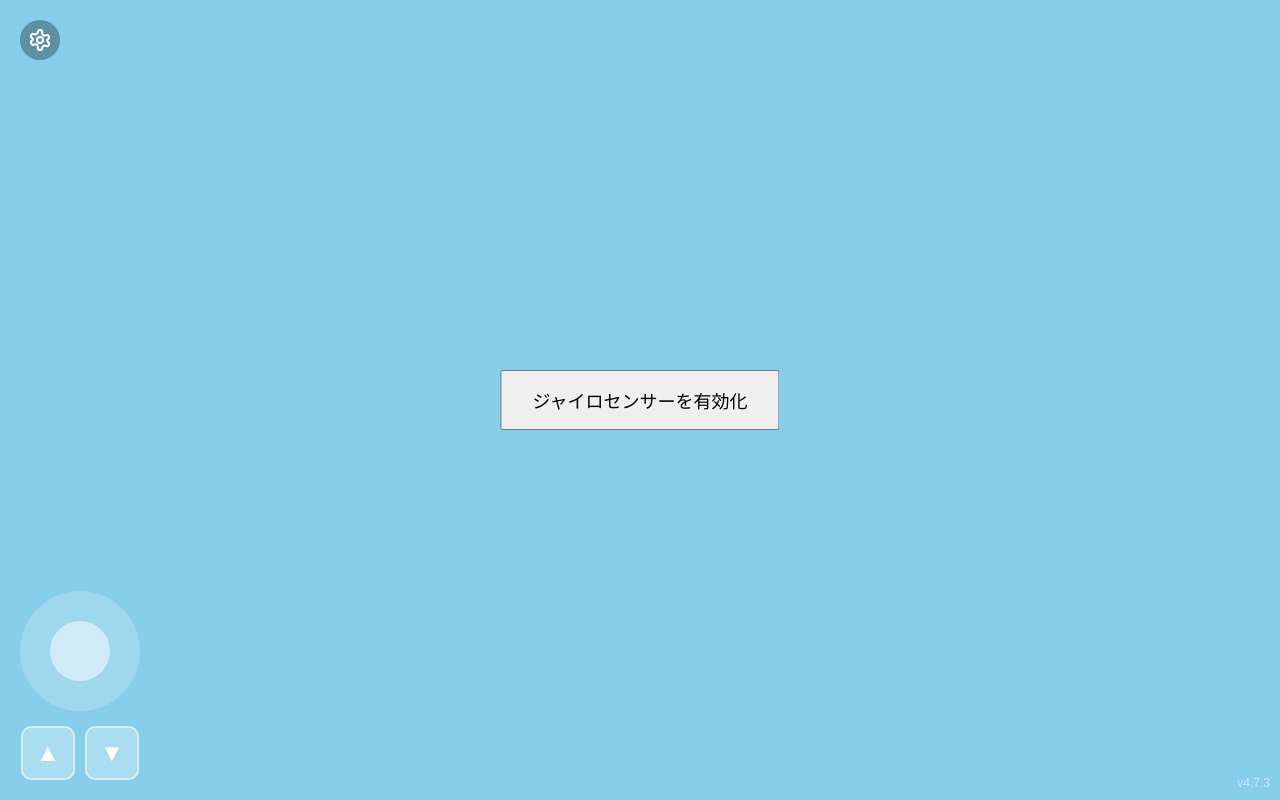
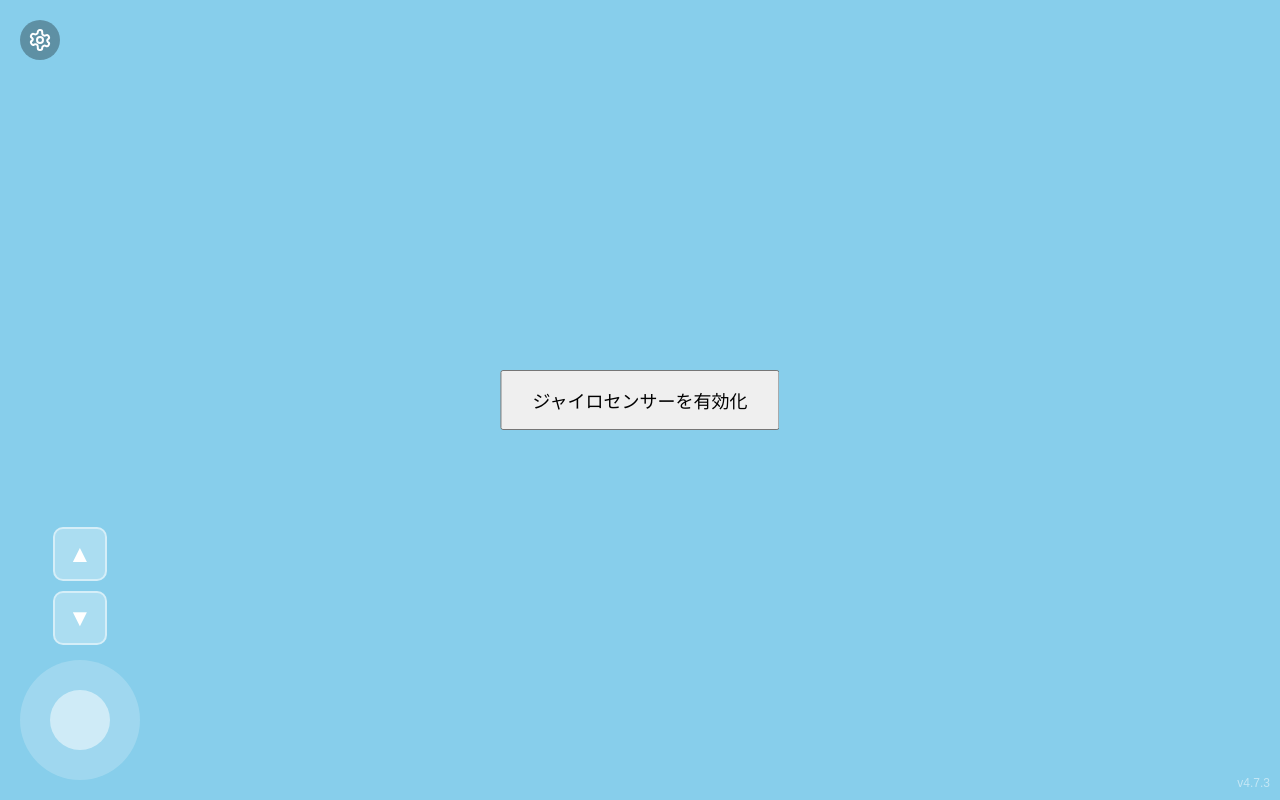
Before and after one commit to RGB12613/web-vrproj-yayoi, a plain HTML site: page index.html in a window 1280 px wide. Drawn offline with nearby package versions, Linux system fonts and the light colour scheme.

Commit message:
v4.7.3.1

```diff
--- a/style.css
+++ b/style.css
@@ -22,13 +22,13 @@ canvas {
     pointer-events: auto;
 }
 
-/* ★★★ 変更点: Flexboxの配置方法をより堅牢に修正 ★★★ */
+/* ★★★ 変更点: Flexboxの配置方向を修正 ★★★ */
 #bottom-left-controls {
     position: fixed;
     left: 20px;
     bottom: 20px;
     display: flex;
-    flex-direction: column-reverse; /* 下から上に要素を並べる */
+    flex-direction: column; /* 上から下に要素を並べる */
     align-items: center;
     gap: 15px;
 }
@@ -51,9 +51,10 @@ canvas {
     transition: transform 0.1s;
 }
 
+/* ★★★ 変更点: ボタンを縦並びに修正 ★★★ */
 #vertical-controls {
     display: flex;
-    flex-direction: row; /* 上下ボタンは横並びにする */
+    flex-direction: column; /* 上下ボタンを縦に並べる */
     gap: 10px;
 }
 
```
